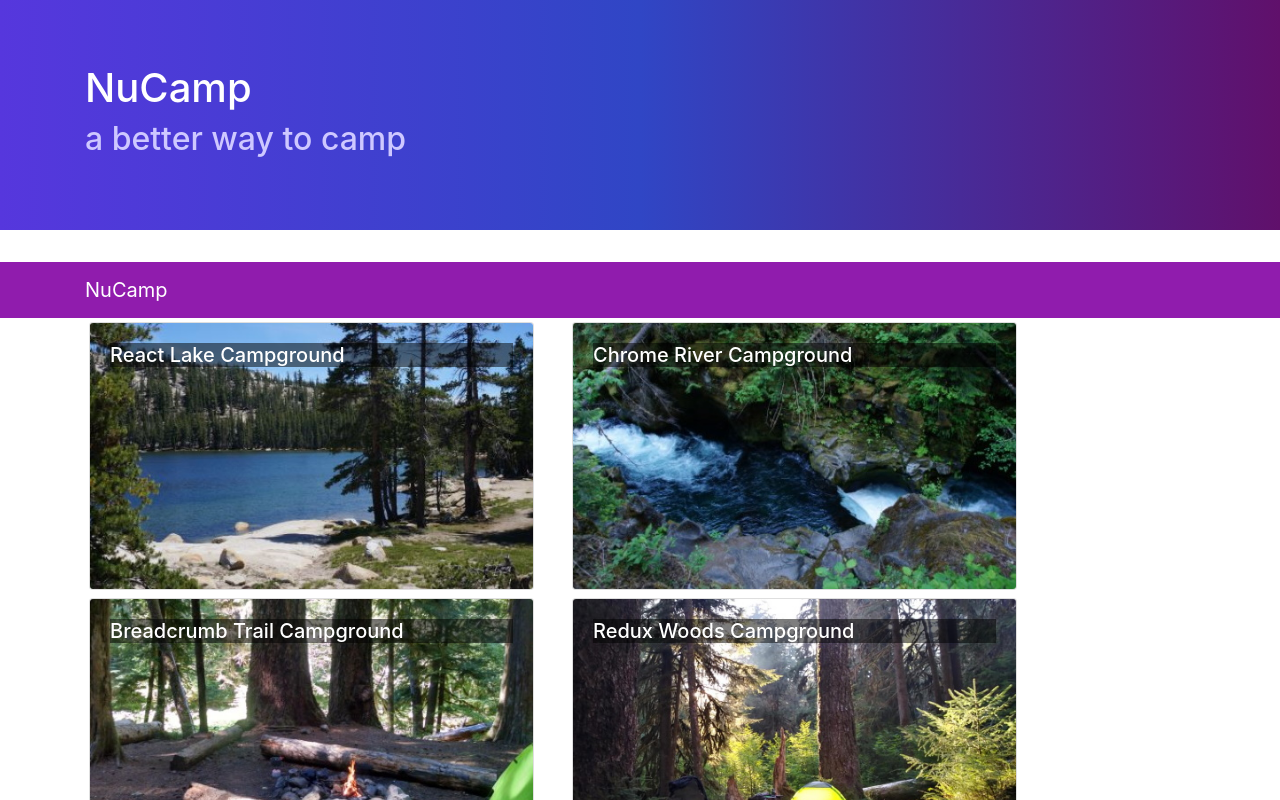
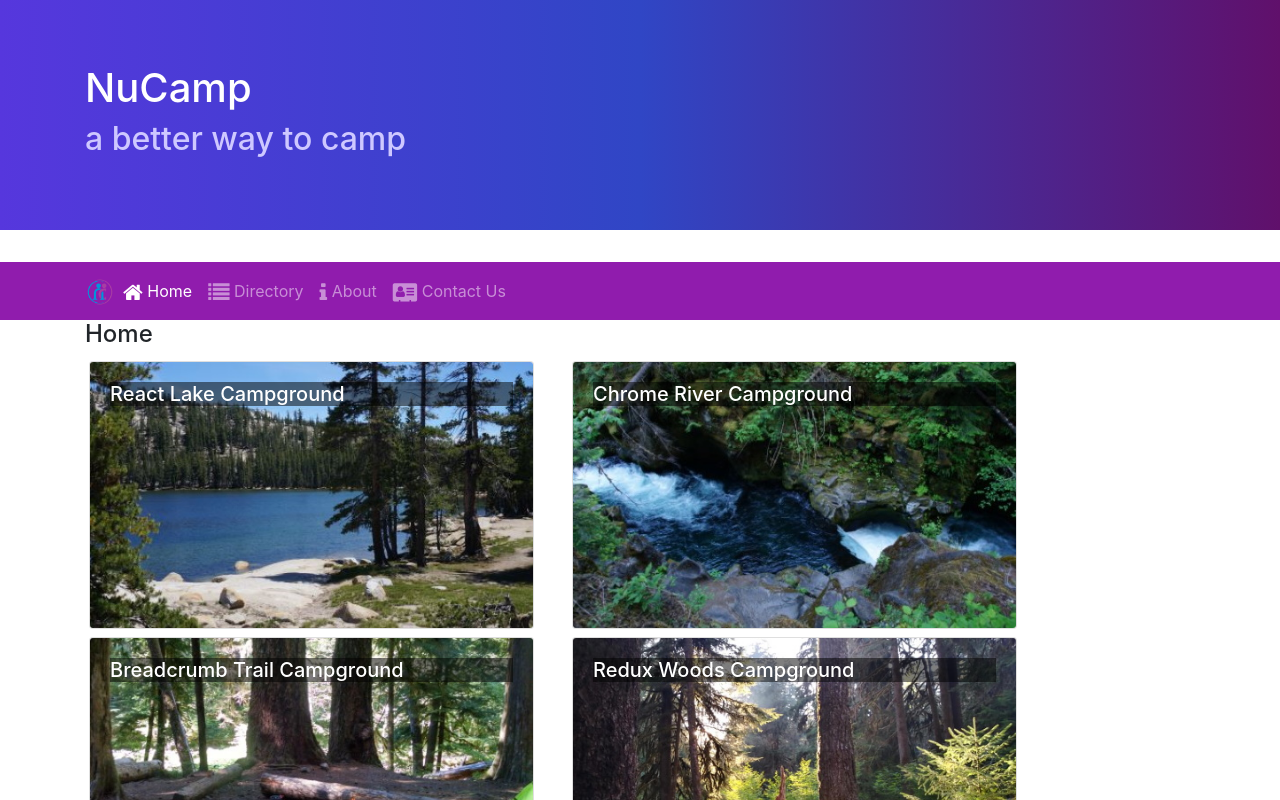
Before and after one commit to deepa/nucampsite, a React (Create React App) app: page /home in a window 1280 px wide. Shown: the top 800 px of the page. Built offline with nearby package versions, Linux system fonts and the light colour scheme.

Commit message:
react router

```diff
--- a/package.json
+++ b/package.json
@@ -12,6 +12,7 @@
     "react": "^16.12.0",
     "react-dom": "^16.12.0",
     "react-popper": "0.9.2",
+    "react-router-dom": "4.2.2",
     "react-scripts": "3.3.0",
     "reactstrap": "5.0.0",
     "typeface-lobster": "^0.0.72",
--- a/src/App.js
+++ b/src/App.js
@@ -1,13 +1,16 @@
 import Main from './components/MainComponent';
 import './App.css';
 import React, { Component } from 'react';
+import { BrowserRouter } from 'react-router-dom';
 
 class App extends Component {
   render() {
     return (
-      <div className='App'>
-        <Main />
-      </div>
+      <BrowserRouter>
+        <div className='App'>
+          <Main />
+        </div>
+      </BrowserRouter>
     );
   }
 }
--- a/src/components/DirectoryComponent.js
+++ b/src/components/DirectoryComponent.js
@@ -3,7 +3,7 @@ import { Card, CardImg, CardImgOverlay, CardTitle } from 'reactstrap';
 
 function RenderDirectoryItem({ campsite, onClick }) {
   return (
-    <Card onClick={() => onClick(campsite.id)}>
+    <Card>
       <CardImg width='100%' src={campsite.image} alt={campsite.name} />
       <CardImgOverlay>
         <CardTitle>{campsite.name}</CardTitle>
--- a/src/components/FooterComponent.js
+++ b/src/components/FooterComponent.js
@@ -1,4 +1,5 @@
 import React from 'react';
+import { Link } from 'react-router-dom';
 
 function Footer(props) {
   return (
@@ -9,16 +10,16 @@ function Footer(props) {
             <h5>Links</h5>
             <ul className='list-unstyled'>
               <li>
-                <a href='#'>Home</a>
+                <Link to='/home'>Home</Link>
               </li>
               <li>
-                <a href='#'>About</a>
+                <Link to='/directory'>Directory</Link>
               </li>
               <li>
-                <a href='#'>Directory</a>
+                <Link to='/aboutus'>About</Link>
               </li>
               <li>
-                <a href='#'>Contact</a>
+                <Link to='/contactus'>Contact</Link>
               </li>
             </ul>
           </div>
--- a/src/components/HeaderComponent.js
+++ b/src/components/HeaderComponent.js
@@ -1,7 +1,31 @@
 import React, { Component } from 'react';
-import { Navbar, NavbarBrand, Jumbotron } from 'reactstrap';
+import {
+  Nav,
+  Navbar,
+  NavbarBrand,
+  NavbarToggler,
+  Collapse,
+  NavItem,
+  Jumbotron
+} from 'reactstrap';
+import { NavLink } from 'react-router-dom';
 
 class Header extends Component {
+  constructor(props) {
+    super(props);
+
+    this.toggleNav = this.toggleNav.bind(this);
+    this.state = {
+      isNavOpen: false
+    };
+  }
+
+  toggleNav() {
+    this.setState({
+      isNavOpen: !this.state.isNavOpen
+    });
+  }
+
   render() {
     return (
       <React.Fragment>
@@ -15,9 +39,41 @@ class Header extends Component {
             </div>
           </div>
         </Jumbotron>
-        <Navbar dark sticky='top'>
+        <Navbar dark sticky='top' expand='md'>
           <div className='container'>
-            <NavbarBrand href='/'>NuCamp</NavbarBrand>
+            <NavbarBrand className='mr-auto' href='/'>
+              <img
+                src='/assets/images/logo.png'
+                height='30'
+                width='30'
+                alt='NuCamp Logo'
+              />
+            </NavbarBrand>
+            <NavbarToggler onClick={this.toggleNav} />
+            <Collapse isOpen={this.state.isNavOpen} navbar>
+              <Nav navbar>
+                <NavItem>
+                  <NavLink className='nav-link' to='/home'>
+                    <i className='fa fa-home fa-lg' /> Home
+                  </NavLink>
+                </NavItem>
+                <NavItem>
+                  <NavLink className='nav-link' to='/directory'>
+                    <i className='fa fa-list fa-lg' /> Directory
+                  </NavLink>
+                </NavItem>
+                <NavItem>
+                  <NavLink className='nav-link' to='/aboutus'>
+                    <i className='fa fa-info fa-lg' /> About
+                  </NavLink>
+                </NavItem>
+                <NavItem>
+                  <NavLink className='nav-link' to='/contactus'>
+                    <i className='fa fa-address-card fa-lg' /> Contact Us
+                  </NavLink>
+                </NavItem>
+              </Nav>
+            </Collapse>
           </div>
         </Navbar>
       </React.Fragment>
--- /dev/null
+++ b/src/components/HomeComponent.js
@@ -0,0 +1,11 @@
+import React from 'react';
+
+function Home(props) {
+  return (
+    <div className='container'>
+      <h4>Home</h4>
+    </div>
+  );
+}
+
+export default Home;
--- a/src/components/MainComponent.js
+++ b/src/components/MainComponent.js
@@ -1,16 +1,16 @@
 import React, { Component } from 'react';
 import Directory from './DirectoryComponent';
-import CampsiteInfo from './CampsiteInfoComponent';
 import { CAMPSITES } from '../shared/campsites';
 import Header from './HeaderComponent';
 import Footer from './FooterComponent';
+import Home from './HomeComponent';
+import { Switch, Route, Redirect } from 'react-router-dom';
 
 class Main extends Component {
   constructor(props) {
     super(props);
     this.state = {
-      campsites: CAMPSITES,
-      selectedCampsite: null
+      campsites: CAMPSITES
     };
   }
 
@@ -19,21 +19,23 @@ class Main extends Component {
   }
 
   render() {
+    const HomePage = () => {
+      return <Home />;
+    };
+
     return (
       <div>
         <Header />
-
-        <Directory
-          campsites={this.state.campsites}
-          onClick={campsiteId => this.onCampsiteSelect(campsiteId)}
-        />
-        <CampsiteInfo
-          campsite={
-            this.state.campsites.filter(
-              campsite => campsite.id === this.state.selectedCampsite
-            )[0]
-          }
-        />
+        <Switch>
+          <Route path='/home' component={HomePage} />
+          <Route
+            exact
+            path='/directory'
+            render={() => <Directory campsites={this.state.campsites} />}
+          />
+          <Redirect to='/home' />
+        </Switch>
+        <Directory campsites={this.state.campsites} />
         <Footer />
       </div>
     );
```
Also changed, not shown: 1 other file (tests, documents, lock files or other folders).
